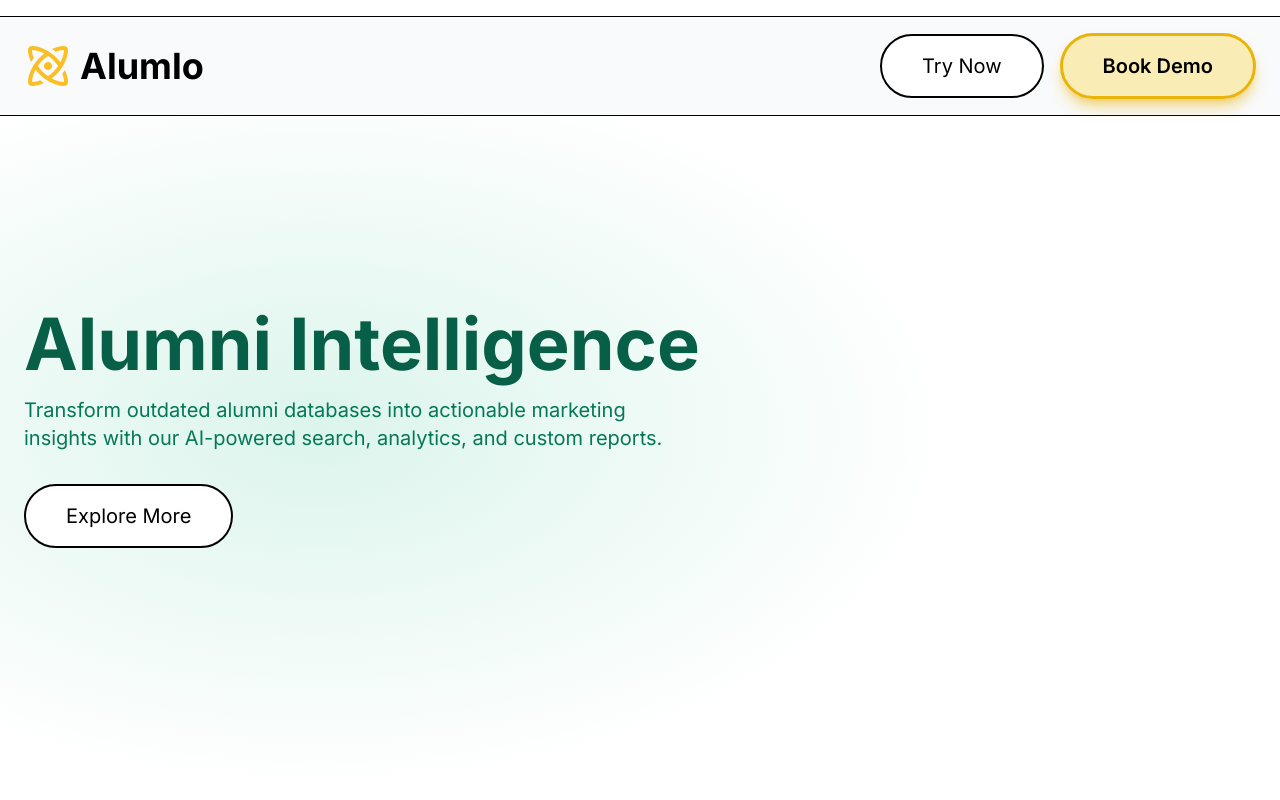
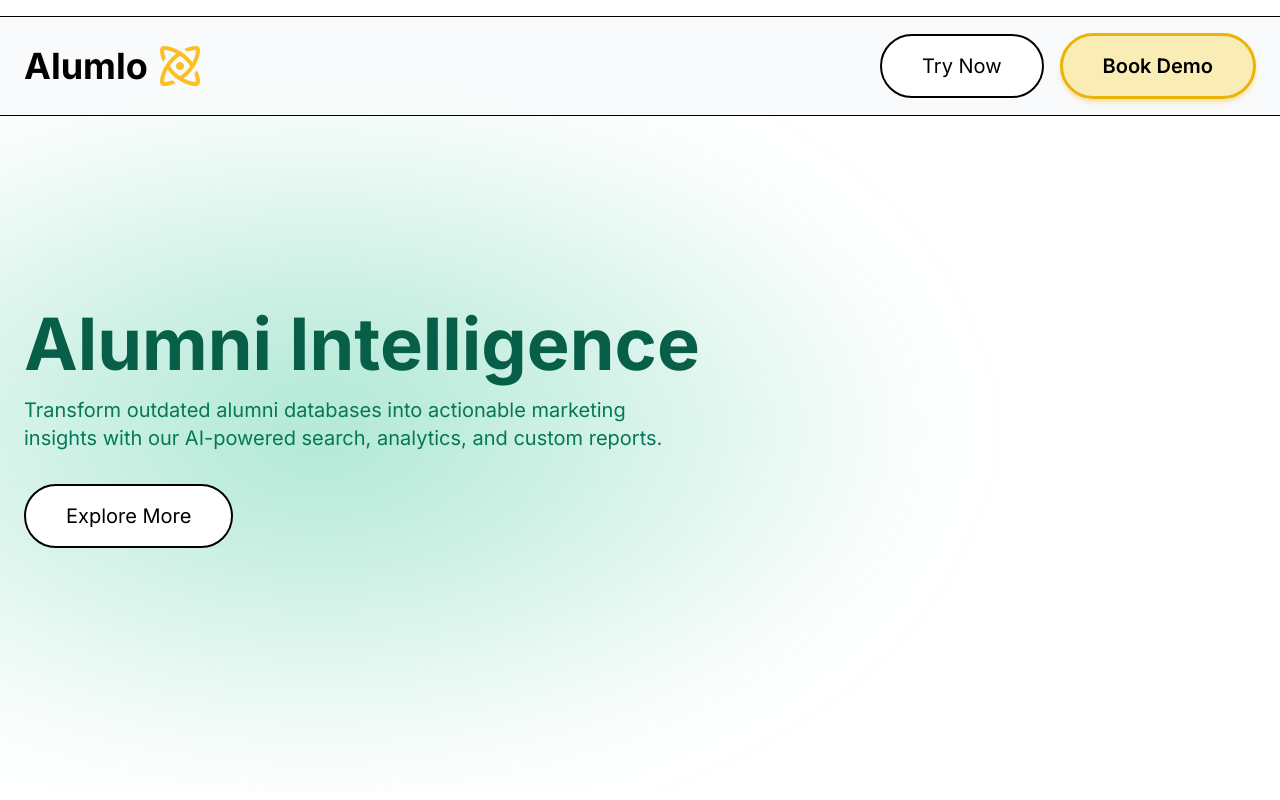
Before and after one commit to maimond123/alumlo, a Next.js app: page / in a window 1280 px wide. Shown: the top 800 px of the page. Built offline with nearby package versions, Linux system fonts and the light colour scheme; no server answers.

Commit message:
make change

```diff
--- a/app/dashboard/page.tsx
+++ b/app/dashboard/page.tsx
@@ -230,7 +230,7 @@ export default function DashboardPage() {
           if (userEmail === "maimondavid553@gmail.com") {
             console.log("Demo mode activated");
             setIsDemoMode(true);
-            setFormattedSchoolName("Your School");
+            setFormattedSchoolName("Your Organization");
             setIsLoading(false);
 
             // Track as a unique visitor while maintaining demo status
@@ -243,7 +243,7 @@ export default function DashboardPage() {
             analytics.identifyUser("maimondavid553@gmail.com", {
               isDemoUser: true,
               visitorId: visitorId,
-              school: "Your School"
+              school: "Your Organization"
             });
           }
         }
@@ -1097,7 +1097,7 @@ export default function DashboardPage() {
                   className="text-emerald-600 cursor-pointer hover:underline"
                   onClick={handleSchoolNameClick}
                 >
-                  {"{Your School}"}
+                  {"{Your Organization}"}
                 </span>
               ) : (
                 formattedSchoolName
@@ -1217,25 +1217,6 @@ export default function DashboardPage() {
 
           {/* Analysis and Search Results */}
           <div className="w-full max-w-4xl flex flex-col gap-4 mt-8">
-            {/* Demo sidebar guidance - only show in demo mode */}
-            {isDemoMode && searchPhase === 'idle' && showProTip && !isProTipDismissed && (
-              <div className="bg-blue-50 p-4 rounded-lg mb-6 flex items-start justify-between">
-                <div className="flex items-center">
-                  <FaLightbulb className="text-blue-500 mr-2" />
-                  <span className="text-blue-700 font-medium">
-                    Pro Tip: Click on the sidebar to explore more features like Analytics and Reports!
-                  </span>
-                </div>
-                <button
-                  onClick={() => setIsProTipDismissed(true)}
-                  className="text-gray-500 hover:text-gray-700"
-                  aria-label="Dismiss tip"
-                >
-                  <FaTimes />
-                </button>
-              </div>
-            )}
-
             {/* Analysis Section - Only show if there's content to display */}
             {(displayedText.analyzing || displayedText.searching || displayedText.profiling || displayedText.filters) && (
               <div className="w-full p-6 bg-gray-50 rounded-lg shadow-sm">
@@ -1439,7 +1420,7 @@ export default function DashboardPage() {
               }}
             >
               <div className="bg-white rounded-lg shadow-xl p-6 max-w-md w-full">
-                <h2 className="text-xl font-bold text-center mb-4">Are you interested in using Alumlo for your school?</h2>
+                <h2 className="text-xl font-bold text-center mb-4">Are you interested in using Alumlo for your Organization?</h2>
 
                 <div className="flex justify-center space-x-4 mt-6">
                   <button
--- a/components/Hero.tsx
+++ b/components/Hero.tsx
@@ -47,10 +47,14 @@ export default function Hero() {
         aria-hidden="true"
       >
         <div
-          className="absolute top-1/2 left-1/4 transform -translate-x-1/2 -translate-y-1/2 w-[100%] h-[100%]"
+          className="absolute top-1/2 left-1/4 transform -translate-x-1/2 -translate-y-1/2 z-0"
+          aria-hidden="true"
           style={{
+            width: '100%',
+            height: '100%',
             background:
-              'radial-gradient(ellipse at center, rgba(16, 185, 129, 0.15) 0%, rgba(16, 185, 129, 0) 70%)',
+              'radial-gradient(ellipse at center, rgba(16, 185, 129, 0.35) 0%, rgba(16, 185, 129, 0) 70%)',
+            filter: 'blur(50px)',
           }}
         />
       </div>
--- a/components/navigation.tsx
+++ b/components/navigation.tsx
@@ -36,14 +36,14 @@ export default function Navigation() {
     <nav className="fixed w-full z-50 px-6 py-4 bg-soft-white/80 backdrop-blur-sm mt-4 border-t border-b border-black">
       <div className="container mx-auto flex justify-between items-center">
         <Link href="/" className="text-black text-4xl font-bold flex items-center">
+          Alumlo
           <Image
             src="/assets/icons8-atom-48.png"
             alt="AlumIntel Logo"
             width={48}
             height={48}
-            className="mr-2"
+            className="ml-2"
           />
-          Alumlo
         </Link>
 
         <div className="flex items-center space-x-4">
@@ -57,7 +57,7 @@ export default function Navigation() {
             </motion.button>
           </Link> */}
           <motion.button
-            onClick={handleGetStarted} // Assuming this function is appropriate for "Try Now"
+            onClick={() => router.push('/signin')}
             whileHover={{ scale: 1.05 }}
             whileTap={{ scale: 0.95 }}
             className="bg-white text-black border-2 border-black px-10 py-4 text-xl rounded-full hover:bg-gray-100 transition-colors duration-300"
@@ -65,10 +65,10 @@ export default function Navigation() {
             Try Now
           </motion.button>
           <motion.button
-            onClick={handleGetStarted} // Updated to call the new function
+            onClick={handleGetStarted}
             whileHover={{ scale: 1.05 }}
             whileTap={{ scale: 0.95 }}
-            className="bg-yellow-400/30 text-black border-[3px] border-yellow-500 px-10 py-4 text-xl rounded-full hover:bg-yellow-400/40 transition-colors duration-300 font-semibold shadow-lg shadow-yellow-500/50 hover:shadow-yellow-400/70"
+            className="bg-yellow-400/30 text-black border-[3px] border-yellow-500 px-10 py-4 text-xl rounded-full hover:bg-yellow-400/40 transition-colors duration-300 font-semibold shadow-md shadow-yellow-500/30 hover:shadow-yellow-400/40"
           >
             Book Demo
           </motion.button>
```
